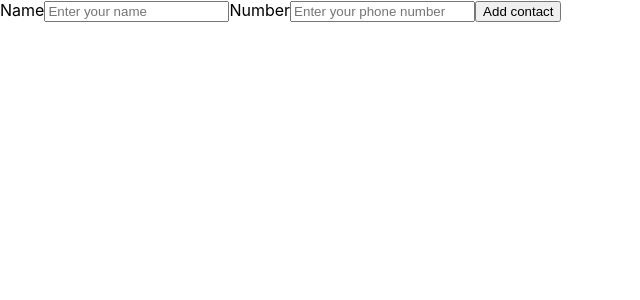
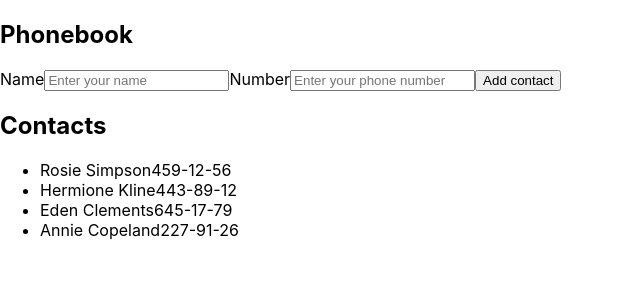
Before and after one commit to AlinaKuzyk/goit-react-hw-02-phonebook, a React (Create React App) app: page / in a window 1280 px wide. Shown: the top 300 px of the page, without its empty margins (0-640 px from the left). Built offline with nearby package versions, Linux system fonts and the light colour scheme.

Commit message:
add contactList

```diff
--- a/package.json
+++ b/package.json
@@ -9,10 +9,12 @@
     "@testing-library/react": "^12.1.4",
     "@testing-library/user-event": "^13.5.0",
     "formik": "^2.2.9",
+    "nanoid": "^4.0.0",
     "react": "^18.1.0",
     "react-dom": "^18.1.0",
     "react-scripts": "5.0.1",
-    "web-vitals": "^2.1.3"
+    "web-vitals": "^2.1.3",
+    "yup": "^0.32.11"
   },
   "scripts": {
     "start": "react-scripts start",
--- a/src/components/App.jsx
+++ b/src/components/App.jsx
@@ -1,18 +1,54 @@
-import { ContactForm } from '../components';
+import { Component } from 'react';
+import { ContactForm, ContactList } from '../components';
 
-export const App = () => {
-  return (
-    <div
-    // style={{
-    //   height: '100vh',
-    //   display: 'flex',
-    //   justifyContent: 'center',
-    //   alignItems: 'center',
-    //   fontSize: 40,
-    //   color: '#010101',
-    // }}
-    >
-      <ContactForm />
-    </div>
-  );
-};
+// export const App = () => {
+//   return (
+//     <div
+//     // style={{
+//     //   height: '100vh',
+//     //   display: 'flex',
+//     //   justifyContent: 'center',
+//     //   alignItems: 'center',
+//     //   fontSize: 40,
+//     //   color: '#010101',
+//     // }}
+//     >
+//       <ContactForm />
+//     </div>
+//   );
+// };
+
+export class App extends Component {
+  state = {
+    contacts: [
+      { id: 'id-1', name: 'Rosie Simpson', number: '459-12-56' },
+      { id: 'id-2', name: 'Hermione Kline', number: '443-89-12' },
+      { id: 'id-3', name: 'Eden Clements', number: '645-17-79' },
+      { id: 'id-4', name: 'Annie Copeland', number: '227-91-26' },
+    ],
+    filter: '',
+  };
+
+  addContactToContactBook = contact => {
+    this.setState(({ contacts }) => {
+      console.log(contacts);
+      return {
+        contacts: [...contacts, contact],
+      };
+    });
+  };
+
+  render() {
+    return (
+      <div>
+        <h2>Phonebook</h2>
+        <ContactForm />
+        <h2>Contacts</h2>
+        <ContactList
+          addContact={this.addContactToContactBook}
+          contacts={this.state.contacts}
+        />
+      </div>
+    );
+  }
+}
--- /dev/null
+++ b/src/components/ContactList/ContactList.jsx
@@ -0,0 +1,17 @@
+const ContactList = ({ contacts }) => {
+  return (
+    <ul>
+      {contacts.map(({ id, name, number }) => {
+        return (
+          <li key={id}>
+            <span>
+              {name}
+              {number}
+            </span>
+          </li>
+        );
+      })}
+    </ul>
+  );
+};
+export default ContactList;
--- a/src/components/Form/Form.jsx
+++ b/src/components/Form/Form.jsx
@@ -1,24 +1,44 @@
-import { Formik, Form, Field } from 'formik';
+import { Formik, Form, Field, ErrorMessage } from 'formik';
+import * as yup from 'yup';
+
+const validationSchemeForm = yup.object().shape({
+  name: yup
+    .string()
+    .required(
+      "Name may contain only letters, apostrophe, dash and spaces. For example Adrian, Jacob Mercer, Charles de Batz de Castelmore d'Artagnan"
+    ),
+  number: yup
+    .number()
+    .required(
+      'Phone number must be digits and can contain spaces, dashes, parentheses and can start with +'
+    ),
+});
 
 const initialValues = {
   name: '',
   number: '',
 };
 
-const ContactForm = second => {
+const ContactForm = addContact => {
   const handleContactFormSubmit = (values, { resetForm }) => {
     // values - собирает значения инпутов, далее в {actions} можно просмотреть все
     //  возможные методы для формы
+    //  addContact(values);
     console.log(values);
     resetForm();
   };
 
   return (
-    <Formik initialValues={initialValues} onSubmit={handleContactFormSubmit}>
+    <Formik
+      initialValues={initialValues}
+      validationSchema={validationSchemeForm}
+      onSubmit={handleContactFormSubmit}
+    >
       <Form>
         <label htmlFor="">
           Name
-          <Field type="text" name="name" placeholder="Enter your name"></Field>
+          <Field type="text" name="name" placeholder="Enter your name" />
+          <ErrorMessage component="div" name="name" />
         </label>
         <label htmlFor="">
           Number
@@ -26,7 +46,8 @@ const ContactForm = second => {
             type="tel"
             name="number"
             placeholder="Enter your phone number"
-          ></Field>
+          />
+          <ErrorMessage component="div" name="number" />
         </label>
         <button type="submit">Add contact</button>
       </Form>
--- a/src/components/index.js
+++ b/src/components/index.js
@@ -1 +1,2 @@
 export { default as ContactForm } from './Form/Form';
+export { default as ContactList } from './ContactList/ContactList';
```
Also changed, not shown: src/components/ContactList/ContactList.styled.jsx (added), 1 other file (tests, documents, lock files or other folders).
